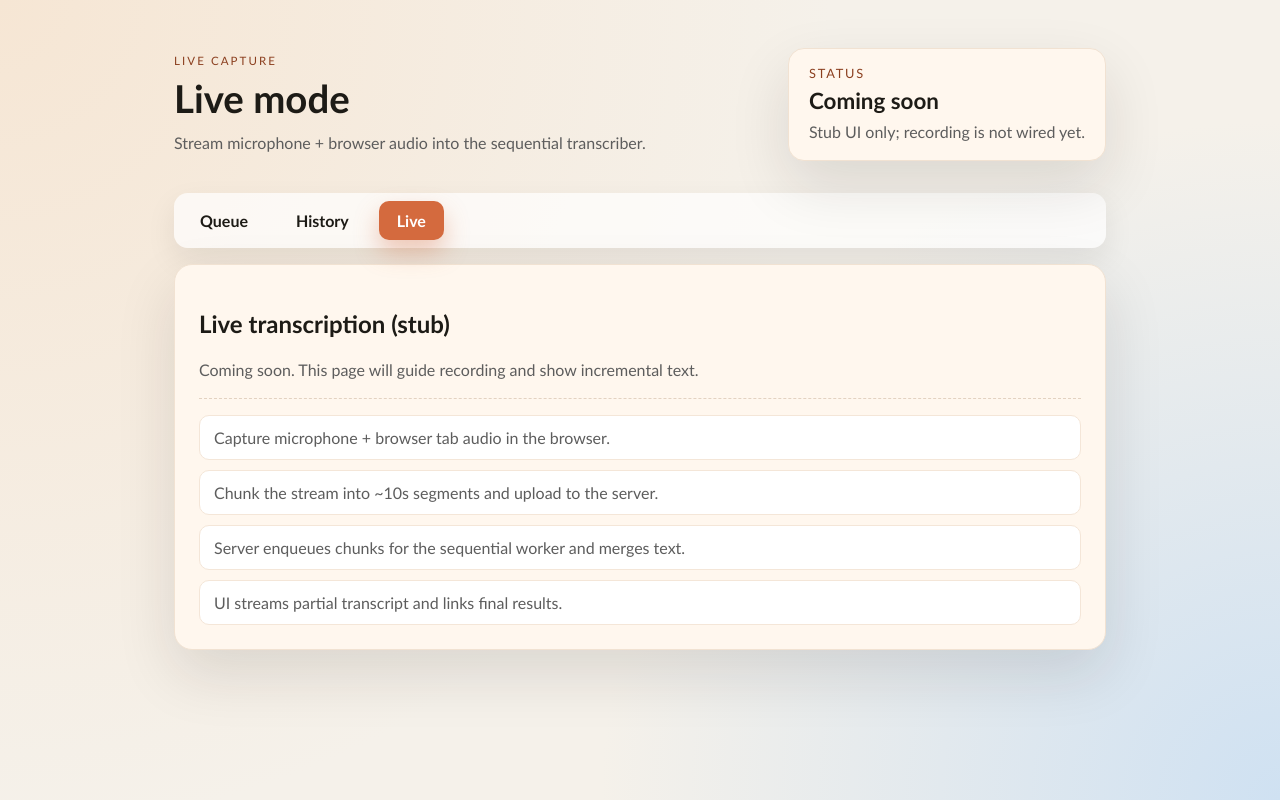
After one commit to ivkhokhlov/whisper-webui-mlx, a FastAPI app: template mlx_ui/templates/live.html in a window 1280 px wide. The commit adds this page. Run offline with FastAPI, Linux system fonts and the light colour scheme; the template is opened without the code that fills it, so the values that code supplies are empty.

Commit message:
WUI-090: Live mode skeleton

```diff
--- a/mlx_ui/app.py
+++ b/mlx_ui/app.py
@@ -107,6 +107,11 @@ def read_root(request: Request):
     )
 
 
+@app.get("/live", response_class=HTMLResponse)
+def read_live(request: Request):
+    return templates.TemplateResponse(request, "live.html", {})
+
+
 @app.post("/upload", response_class=HTMLResponse)
 async def upload_files(request: Request, files: list[UploadFile] = File(...)):
     uploads_dir = ensure_uploads_dir()
--- /dev/null
+++ b/mlx_ui/templates/live.html
@@ -0,0 +1,209 @@
+<!doctype html>
+<html lang="en">
+  <head>
+    <meta charset="utf-8">
+    <meta name="viewport" content="width=device-width, initial-scale=1">
+    <title>Whisper WebUI (MLX) - Live</title>
+    <style>
+      :root {
+        --ink: #1d1b16;
+        --ink-muted: #5d5d5d;
+        --panel: #fff7ee;
+        --accent: #d46a3e;
+        --accent-strong: #8b3f1f;
+        --shadow: 0 24px 60px rgba(29, 27, 22, 0.12);
+      }
+
+      * {
+        box-sizing: border-box;
+      }
+
+      body {
+        margin: 0;
+        min-height: 100vh;
+        font-family: "Avenir Next", Avenir, "Gill Sans", sans-serif;
+        color: var(--ink);
+        background: radial-gradient(circle at top left, #f6e6d4, transparent 55%),
+          radial-gradient(circle at bottom right, #cfe1f2, transparent 45%),
+          #f5f1ea;
+      }
+
+      main {
+        max-width: 980px;
+        margin: 0 auto;
+        padding: 48px 24px 64px;
+      }
+
+      .hero {
+        display: flex;
+        flex-wrap: wrap;
+        gap: 24px;
+        align-items: center;
+        justify-content: space-between;
+      }
+
+      .eyebrow {
+        text-transform: uppercase;
+        letter-spacing: 0.18em;
+        font-size: 0.72rem;
+        color: var(--accent-strong);
+      }
+
+      h1 {
+        margin: 8px 0 10px;
+        font-size: clamp(2rem, 3vw, 3rem);
+      }
+
+      p {
+        margin: 0;
+        color: var(--ink-muted);
+        line-height: 1.5;
+      }
+
+      .status-card {
+        background: var(--panel);
+        border: 1px solid #f1e2d2;
+        border-radius: 16px;
+        padding: 16px 20px;
+        min-width: 180px;
+        box-shadow: var(--shadow);
+      }
+
+      .status-label {
+        font-size: 0.8rem;
+        text-transform: uppercase;
+        letter-spacing: 0.14em;
+        color: var(--accent-strong);
+      }
+
+      .status {
+        font-size: 1.4rem;
+        font-weight: 700;
+        margin: 6px 0;
+      }
+
+      .tabs {
+        margin-top: 32px;
+      }
+
+      .tablist {
+        display: flex;
+        gap: 12px;
+        padding: 8px;
+        border-radius: 14px;
+        background: rgba(255, 255, 255, 0.7);
+        box-shadow: 0 12px 30px rgba(29, 27, 22, 0.08);
+        flex-wrap: wrap;
+      }
+
+      .tab {
+        appearance: none;
+        border: none;
+        background: transparent;
+        padding: 10px 18px;
+        border-radius: 10px;
+        font-size: 1rem;
+        font-weight: 600;
+        color: var(--ink);
+        cursor: pointer;
+        text-decoration: none;
+      }
+
+      .tab.is-active {
+        background: var(--accent);
+        color: #fff;
+        box-shadow: 0 12px 24px rgba(212, 106, 62, 0.35);
+      }
+
+      .tab:focus-visible {
+        outline: 2px solid var(--accent-strong);
+        outline-offset: 2px;
+      }
+
+      .panels {
+        margin-top: 16px;
+      }
+
+      .panel {
+        display: block;
+        background: var(--panel);
+        border: 1px solid #f1e2d2;
+        border-radius: 18px;
+        padding: 24px;
+        box-shadow: var(--shadow);
+      }
+
+      .placeholder {
+        margin-top: 16px;
+        padding-top: 16px;
+        border-top: 1px dashed #e3d2c1;
+        display: grid;
+        gap: 10px;
+      }
+
+      .placeholder-row {
+        padding: 12px 14px;
+        border-radius: 10px;
+        background: #fff;
+        border: 1px solid #f4e6d8;
+        color: var(--ink-muted);
+      }
+
+      @media (max-width: 720px) {
+        main {
+          padding: 32px 18px 48px;
+        }
+
+        .hero {
+          flex-direction: column;
+          align-items: flex-start;
+        }
+
+        .tablist {
+          align-items: stretch;
+        }
+
+        .status-card {
+          width: 100%;
+        }
+      }
+    </style>
+  </head>
+  <body>
+    <main>
+      <header class="hero">
+        <div>
+          <div class="eyebrow">Live capture</div>
+          <h1>Live mode</h1>
+          <p>Stream microphone + browser audio into the sequential transcriber.</p>
+        </div>
+        <div class="status-card" aria-live="polite">
+          <div class="status-label">Status</div>
+          <div class="status">Coming soon</div>
+          <p>Stub UI only; recording is not wired yet.</p>
+        </div>
+      </header>
+
+      <section class="tabs" aria-label="Main sections">
+        <div class="tablist" role="navigation">
+          <a class="tab" href="/?tab=queue">Queue</a>
+          <a class="tab" href="/?tab=history">History</a>
+          <a class="tab is-active" href="/live" aria-current="page">Live</a>
+        </div>
+
+        <div class="panels">
+          <section class="panel">
+            <h2>Live transcription (stub)</h2>
+            <p>Coming soon. This page will guide recording and show incremental text.</p>
+            <div class="placeholder">
+              <div class="placeholder-row">Capture microphone + browser tab audio in the browser.</div>
+              <div class="placeholder-row">Chunk the stream into ~10s segments and upload to the server.</div>
+              <div class="placeholder-row">Server enqueues chunks for the sequential worker and merges text.</div>
+              <div class="placeholder-row">UI streams partial transcript and links final results.</div>
+            </div>
+          </section>
+        </div>
+      </section>
+    </main>
+  </body>
+</html>
```
Also changed, not shown: docs/dev.md (+7 -0 lines), docs/tree.md (+1 -1 lines), mlx_ui/templates/index.html (+7 -0 lines), tests/test_app.py (+11 -0 lines).
